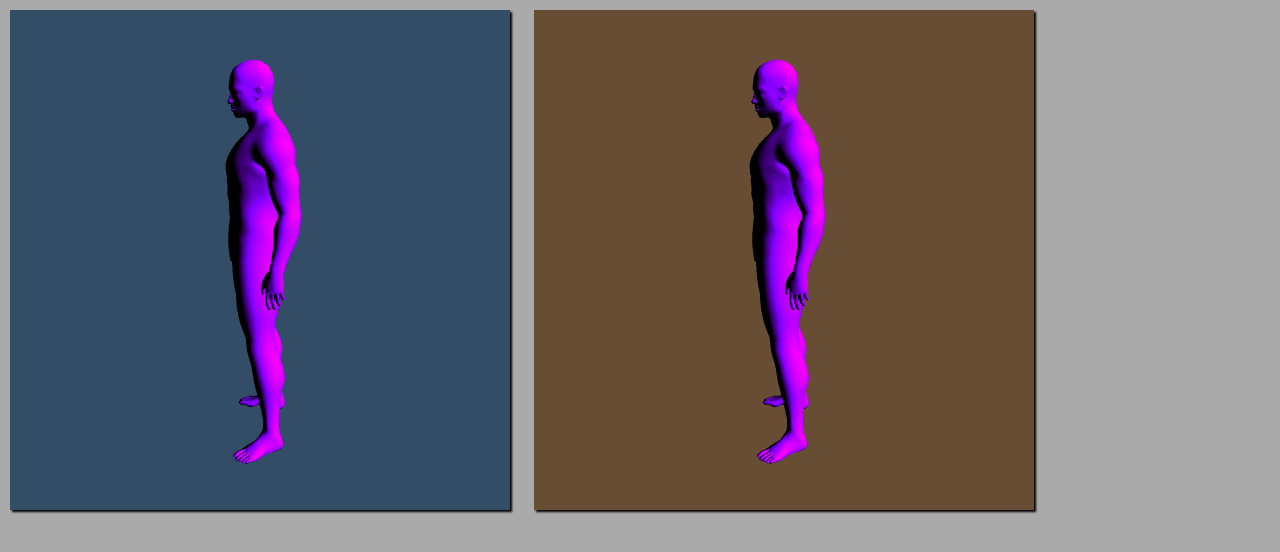
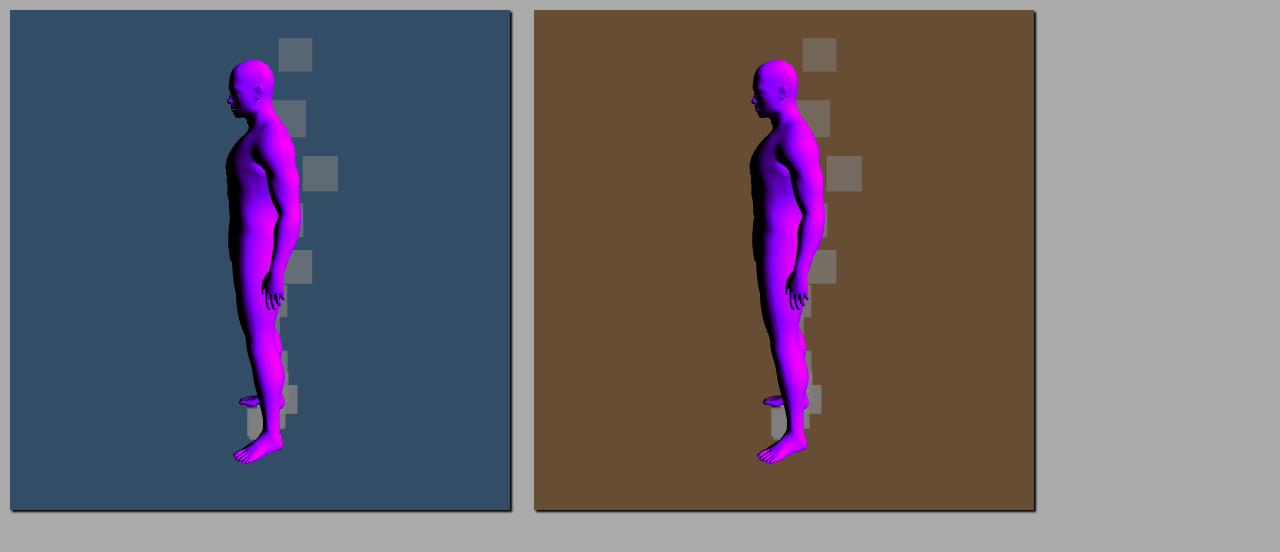
Before and after one commit to jagenjo/rendeer.js, a plain HTML site: page examples/multiple_context.html in a window 1280 px wide. Drawn offline with Linux system fonts and the light colour scheme; animation ran at ten frames a second.

Commit message:
minor fixes

```diff
--- a/build/rendeer.js
+++ b/build/rendeer.js
@@ -467,9 +467,7 @@ function PointCloud()
 	this._vertices = new Float32Array( this.max_points * 3 );
 	this._extra = new Float32Array( this.max_points * 3 );
 
-	this._mesh = new GL.Mesh();
-	this._vertices_buffer = this._mesh.createVertexBuffer("vertices", null, 3, this._vertices, gl.DYNAMIC_DRAW );
-	this._extra_buffer = this._mesh.createVertexBuffer("extra3", null, 3, this._extra, gl.DYNAMIC_DRAW );
+	this._meshes = {};
 
 	this._accumulated_time = 0;
 	this._last_point_id = 0;
@@ -484,6 +482,19 @@ PointCloud.prototype.render = function(renderer, camera )
 		return;
 
 	this.updateVertices();
+
+	//we can have several meshes if we have more than one context
+	var mesh = this._meshes[ renderer.gl.context_id ];
+
+	if(!mesh)
+	{
+		mesh = new GL.Mesh( undefined,undefined, renderer.gl );
+		this._vertices_buffer = mesh.createVertexBuffer("vertices", null, 3, this._vertices, gl.DYNAMIC_DRAW );
+		this._extra_buffer = mesh.createVertexBuffer("extra3", null, 3, this._extra, gl.DYNAMIC_DRAW );
+	}
+	this._mesh = mesh;
+
+
 	this._vertices_buffer.uploadRange(0, this.points.length * 3 * 4); //4 bytes per float
 	this._extra_buffer.uploadRange(0, this.points.length * 3 * 4); //4 bytes per float
 
@@ -603,6 +614,7 @@ function ParticlesEmissor()
 	this.particles_acceleration = vec3.create(); //use it for gravity and stuff
 	this.particles_start_scale = 1;
 	this.particles_end_scale = 1;
+	this.velocity_variation = 1;
 	this.emissor_direction = vec3.fromValues(0,1,0);
 
 	this._uniforms = {
@@ -615,9 +627,7 @@ function ParticlesEmissor()
 	this._vertices = new Float32Array( this.max_particles * 3 );
 	this._extra = new Float32Array( this.max_particles * 3 );
 
-	this._mesh = new GL.Mesh();
-	this._vertices_buffer = this._mesh.createVertexBuffer("vertices", null, 3, this._vertices, gl.DYNAMIC_DRAW );
-	this._extra_buffer = this._mesh.createVertexBuffer("extra3", null, 3, this._extra, gl.DYNAMIC_DRAW );
+	this._meshes = {};
 
 	this._accumulated_time = 0;
 	this._last_particle_id = 0;
@@ -656,6 +666,7 @@ ParticlesEmissor.prototype.update = function(dt)
 	var vel = this.emissor_direction;
 	var life = this.particles_life;
 	var num_textures2 = this.num_textures * this.num_textures;
+	var velocity_variation = this.velocity_variation;
 
 	if(this.particles_per_second > 0)
 	{
@@ -667,8 +678,8 @@ ParticlesEmissor.prototype.update = function(dt)
 			if(this.particles.length >= this.max_particles)
 				break;
 			var vel = vec3.clone(vel);
-			vel[0] += Math.random() * 0.5;
-			vel[2] += Math.random() * 0.5;
+			vel[0] += Math.random() * 0.5 * velocity_variation;
+			vel[2] += Math.random() * 0.5 * velocity_variation;
 			this.particles.push({id: this._last_particle_id++, tex: Math.floor(Math.random() * num_textures2) / num_textures2, pos: vec3.clone(pos), vel: vel, ttl: life});
 		}
 	}
@@ -680,6 +691,18 @@ ParticlesEmissor.prototype.render = function(renderer, camera )
 		return;
 
 	this.updateVertices();
+
+	//we can have several meshes if we have more than one context
+	var mesh = this._meshes[ renderer.gl.context_id ];
+
+	if(!mesh)
+	{
+		mesh = new GL.Mesh( undefined,undefined, renderer.gl );
+		this._vertices_buffer = mesh.createVertexBuffer("vertices", null, 3, this._vertices, gl.DYNAMIC_DRAW );
+		this._extra_buffer = mesh.createVertexBuffer("extra3", null, 3, this._extra, gl.DYNAMIC_DRAW );
+	}
+	this._mesh = mesh;
+
 	this._vertices_buffer.uploadRange(0, this.particles.length * 3 * 4); //4 bytes per float
 	this._extra_buffer.uploadRange(0, this.particles.length * 3 * 4); //4 bytes per float
 
--- a/examples/multiple_context.html
+++ b/examples/multiple_context.html
@@ -46,7 +46,6 @@
 		node.mesh = "man";
 		//node.scale([50,50,50]);
 		node.shader = "phong";
-
 		//inner update
 		node.update = function(dt) {
 			this.rotate(dt,RD.UP);
@@ -54,9 +53,15 @@
 			this.color[1] = Math.sin( getTime() * 0.001 );
 			this.color[2] = 1.0 - this.color[1];
 		}
-
 		scene.root.addChild(node);
 
+		//particles
+		var particles = new RD.ParticlesEmissor();
+		particles.particles_size = 1000;
+		particles.particles_acceleration[1] = 100;
+		particles.color = [0.5,0.5,0.5,1];
+		particles.velocity_variation = 50;
+		scene.root.addChild(particles);
 
 		//global settings
 		var bg_color = vec4.fromValues(0.2,0.3,0.4,1);
```
Also changed, not shown: src/rendeer.js (+31 -8 lines), build/rendeer.min.js.
